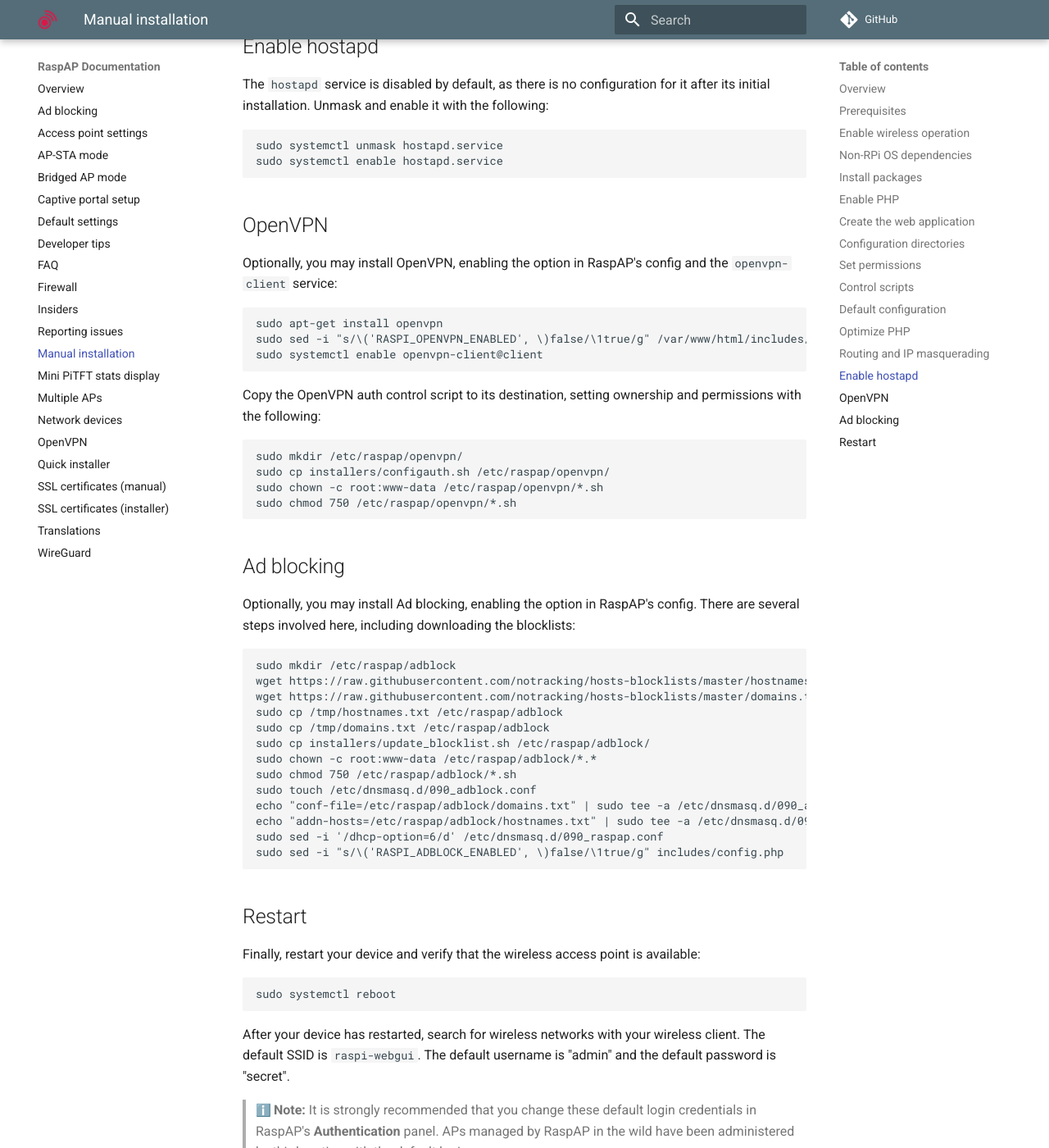
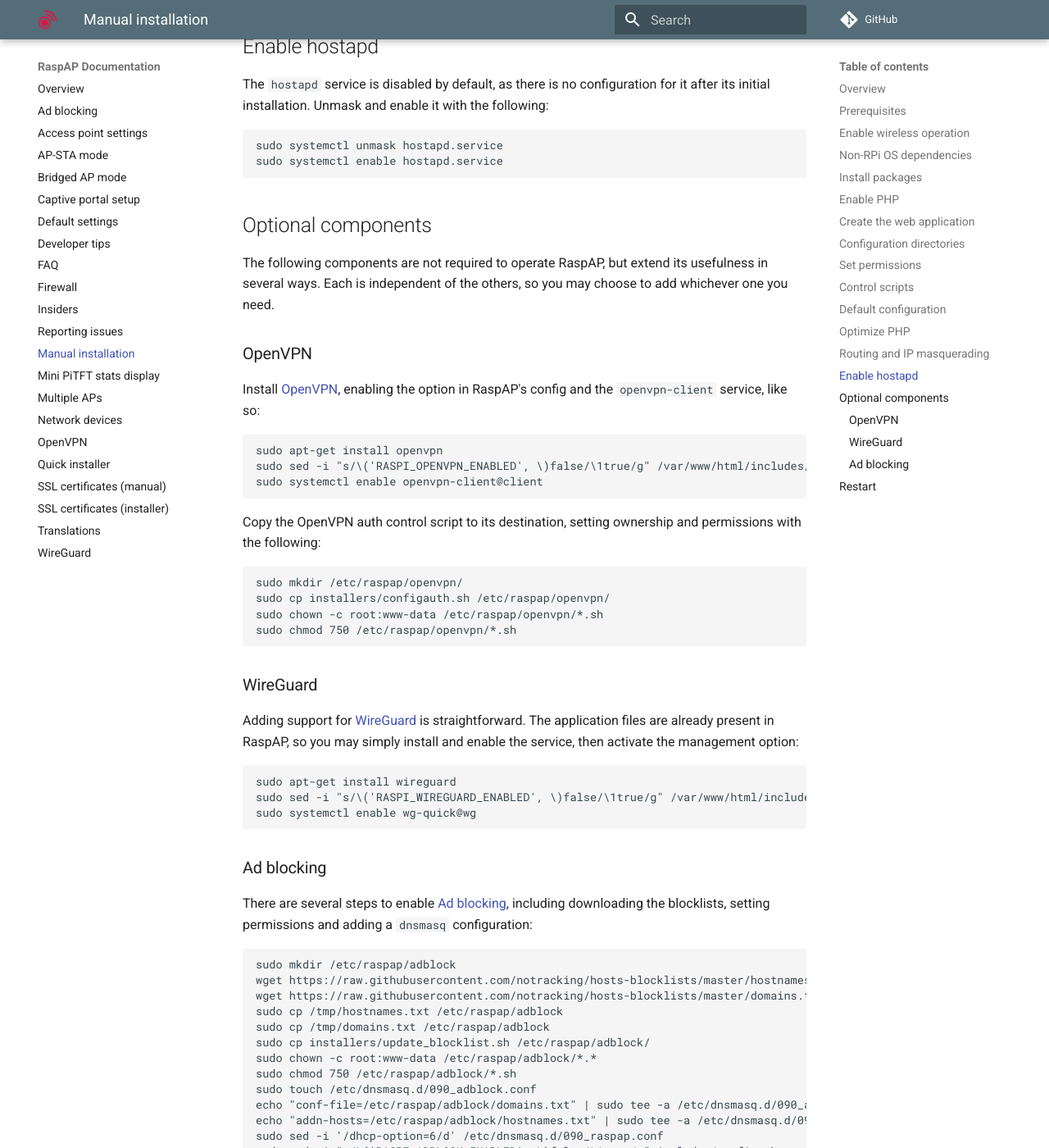
Before and after one commit to RaspAP/raspap-docs, an MkDocs documentation site: the page built from docs/manual.md, in a window 1280 px wide and 1400 px high, scrolled down 5091 px. Shown: the whole window at 82% size. Built offline with MkDocs 1.6.1 and Material for MkDocs 9.7.7, drawn with Linux system fonts in a browser that asks for light colours; emoji names are drawn with the system emoji font; comment, search, counter and statistics services are not loaded.

Commit message:
Add wg + optional components

````diff
--- a/docs/manual.md
+++ b/docs/manual.md
@@ -216,9 +216,11 @@
 sudo systemctl unmask hostapd.service
 sudo systemctl enable hostapd.service
 ```
+## Optional components
+The following components are not required to operate RaspAP, but extend its usefulness in several ways. Each is independent of the others, so you may choose to add whichever one you need.
 
-## OpenVPN
-Optionally, you may install OpenVPN, enabling the option in RaspAP's config and the `openvpn-client` service:
+### OpenVPN
+Install [OpenVPN](openvpn.md), enabling the option in RaspAP's config and the `openvpn-client` service, like so:
 
 ```
 sudo apt-get install openvpn
@@ -236,8 +238,17 @@
 sudo chmod 750 /etc/raspap/openvpn/*.sh
 ```
 
-## Ad blocking
-Optionally, you may install Ad blocking, enabling the option in RaspAP's config. There are several steps involved here, including downloading the blocklists:
+### WireGuard
+Adding support for [WireGuard](wireguard.md) is straightforward. The application files are already present in RaspAP, so you may simply install and enable the service, then activate the management option:
+
+```
+sudo apt-get install wireguard
+sudo sed -i "s/\('RASPI_WIREGUARD_ENABLED', \)false/\1true/g" /var/www/html/includes/config.php
+sudo systemctl enable wg-quick@wg
+```
+
+### Ad blocking
+There are several steps to enable [Ad blocking](adblock.md), including downloading the blocklists, setting permissions and adding a `dnsmasq` configuration:
 
 ```
 sudo mkdir /etc/raspap/adblock
````
